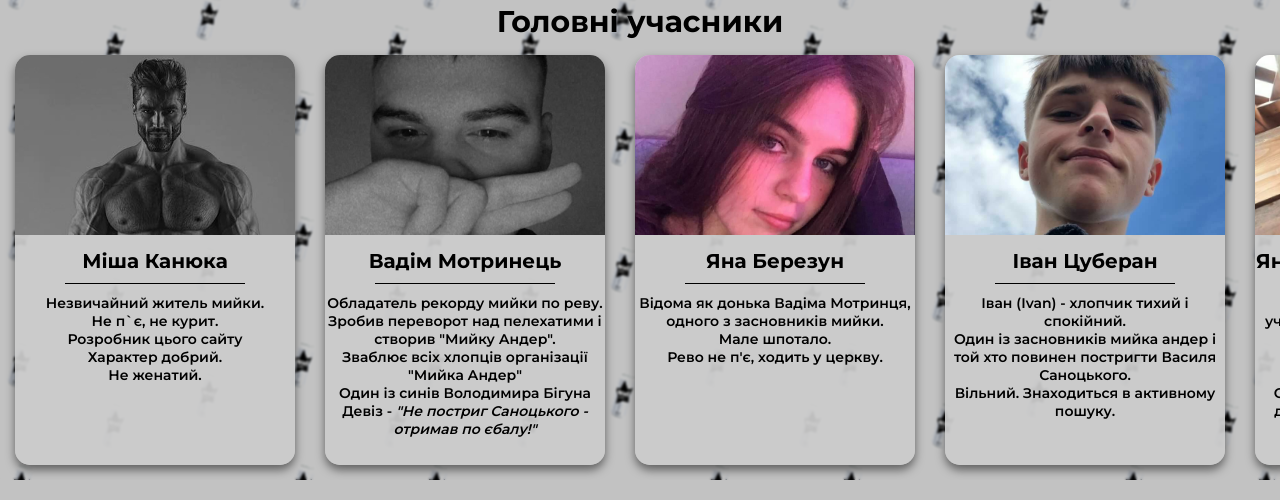
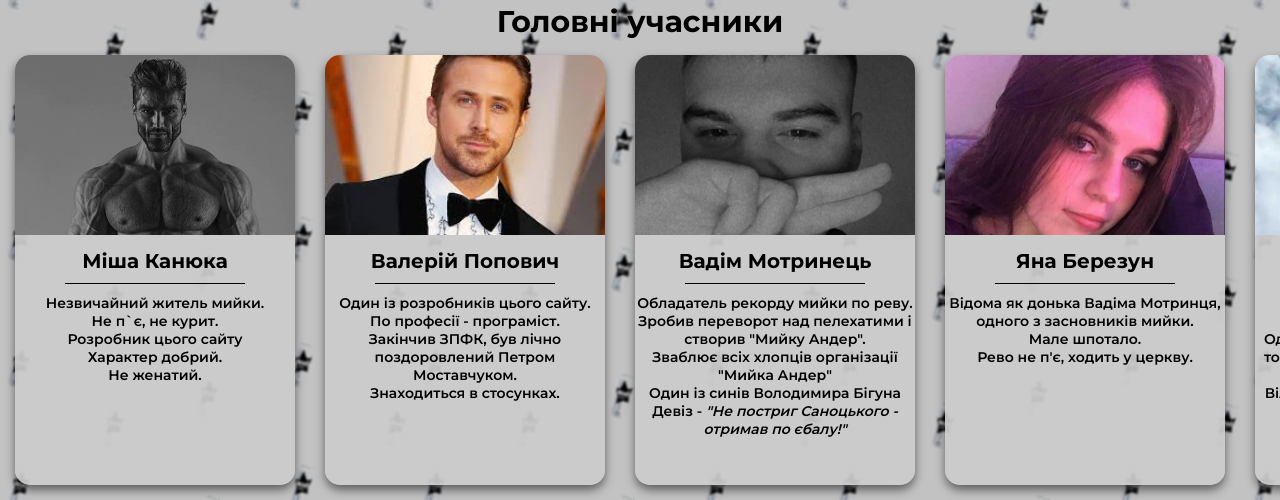
Before and after one commit to POVAL-off/myika-ander, a plain HTML site: page index.html in a window 1280 px wide. Shown: the part 1042-1542 px from the top of the page. Drawn offline with Linux system fonts and the light colour scheme.

Commit message:
add some new members

```diff
--- a/css/style.css
+++ b/css/style.css
@@ -14,7 +14,6 @@ html {
 }
 
 body {
-
     backdrop-filter: blur(1px);
 }
 
@@ -70,9 +69,9 @@ main {
 }
 
 .card {
-    position: relative;
+  position: relative;
   width: 280px;
-  height: 410px;
+  height: 430px;
   border-radius: 15px;
   flex: 0 0 auto;
   margin: 15px;
--- a/js/app.js
+++ b/js/app.js
@@ -31,6 +31,14 @@ const persons = [
           Не женатий.`
   },
   {
+    name: 'Валерій Попович',
+    photo: './img/Валера Попович.jpg',
+    bio: `Один із розробників цього сайту. <br />
+    По професії - програміст.<br />
+    Закінчив ЗПФК, був лічно поздоровлений Петром Моставчуком.<br />
+    Знаходиться в стосунках.`
+  },
+  {
     name: 'Вадім Мотринець',
     photo: './img/вадім.jpg',
     bio: `Обладатель рекорду мийки по реву. <br />
@@ -60,7 +68,9 @@ const persons = [
     bio: `
           Відомий як Янке, був один із учасників легендарної групіровки "Табо шоп уа". <br />
           Характер мягкий, не курить, вільний. <br />
-          Один із Мийкомемберу, весною допоміг зробити переворот над пелехатими.`
+          Привів нове покоління на мийку. <br />
+          Один із Мийкомемберу, весною допоміг зробити переворот над пелехатими. <br />
+          Один з синів Бігуна.`
   },
   {
     name: 'Юр Лись',
@@ -75,7 +85,11 @@ const persons = [
     photo: './img/Даніелла.jpg',
     bio: `
           Нечаста гостя мийки.  <br />
-          Характер товариський. <br />`
+          Любить випити ревка. <br />
+          Характер товариський. <br />
+          Любить мацати попку Паші Зорадумера. <br />
+          Супер музикальний вкус, бо слухає Король і шут. <br />
+          Краш всього Нижнього звора.`
   },
   {
     name: 'Іван Цап',
@@ -106,7 +120,8 @@ const persons = [
     bio: `3ss3nc3sh111, в старих ерах sh4p3d0wdfpm4nzxc3.666q. <br />
           Також відомий під називкою бігун.  <br />
           Лучший дота плеєр тячівського района, медіагігант, плейбой, наркоман, законодатель мод, антихрист, тіктокер. <br />
-          Зафорсив мийку до прєдєла і учинив собі 300 бігбою у калинах.<br />`
+          Зафорсив мийку до прєдєла і учинив собі 300 бігбою у калинах.<br />\
+          Калинський авангард.`
   },
   {
     name: 'Міша Мілин',
@@ -140,7 +155,7 @@ const persons = [
           НА ЦЬОМУ УСЬО`
   },
   {
-    name: 'Антонио припиздучи',
+    name: 'Антоніо Припиздучи',
     photo: './img/антон.jpg',
     bio: `Участик мийки <br />
           Любит бодю жостоко в попку<br />
@@ -148,6 +163,14 @@ const persons = [
           Собраніє нормальні пашови невірьте<br />
           Засновник "бічарня"  <br />
           І вобщому позитивна людина`
+  },
+  {
+    name: 'Ангеліна Березун',
+    photo: './img/ангеліна.jpg',
+    bio: `Сестра Яни. <br />
+          Ходить на мийку, як до себе думу.<br />
+          П\`є шейк як угашена.<br />
+          У 9:30 уже дома.`
   }
 ]
 
```
Also changed, not shown: img/Валера Попович.jpg (added). Lines whose indentation alone changed are shown as unchanged.
